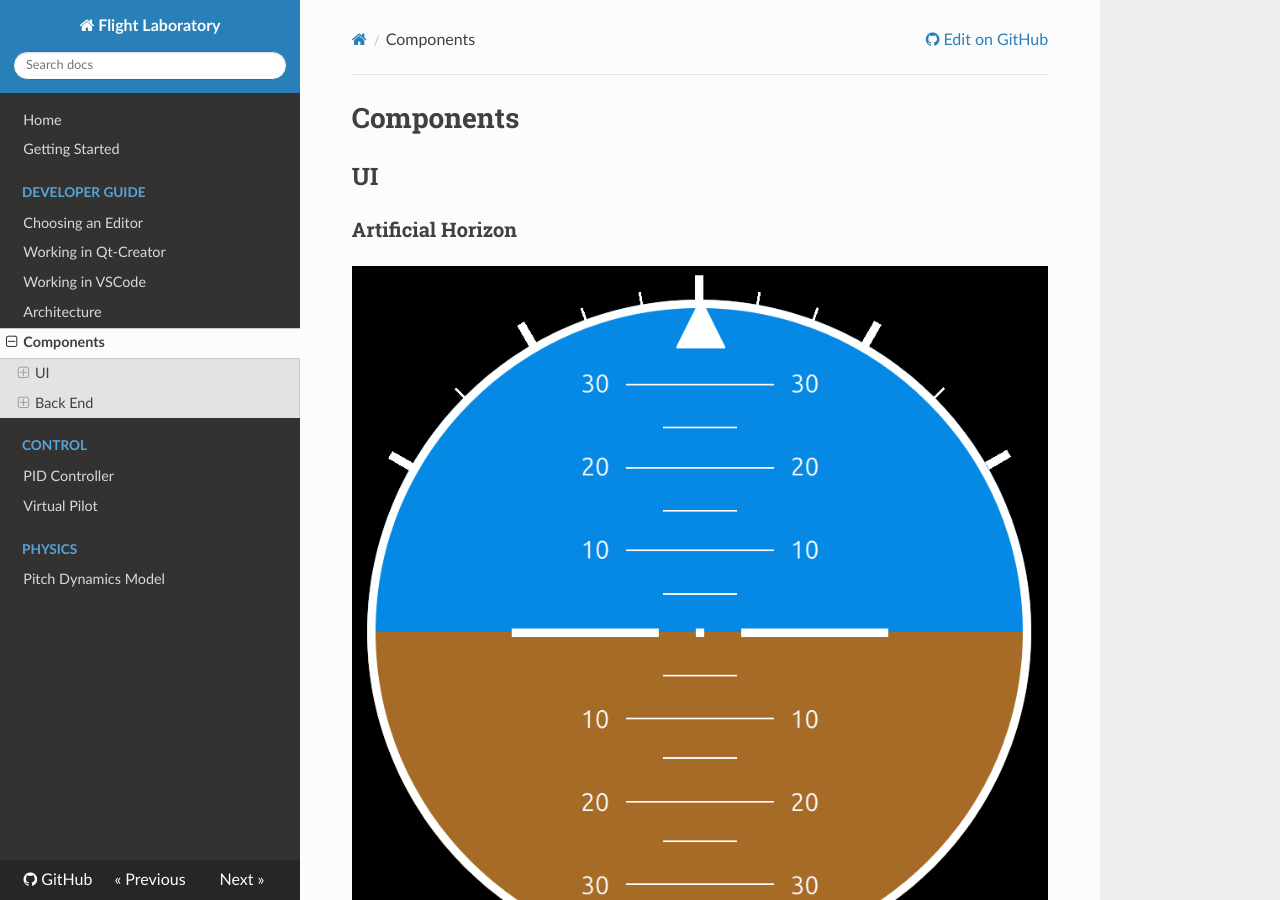
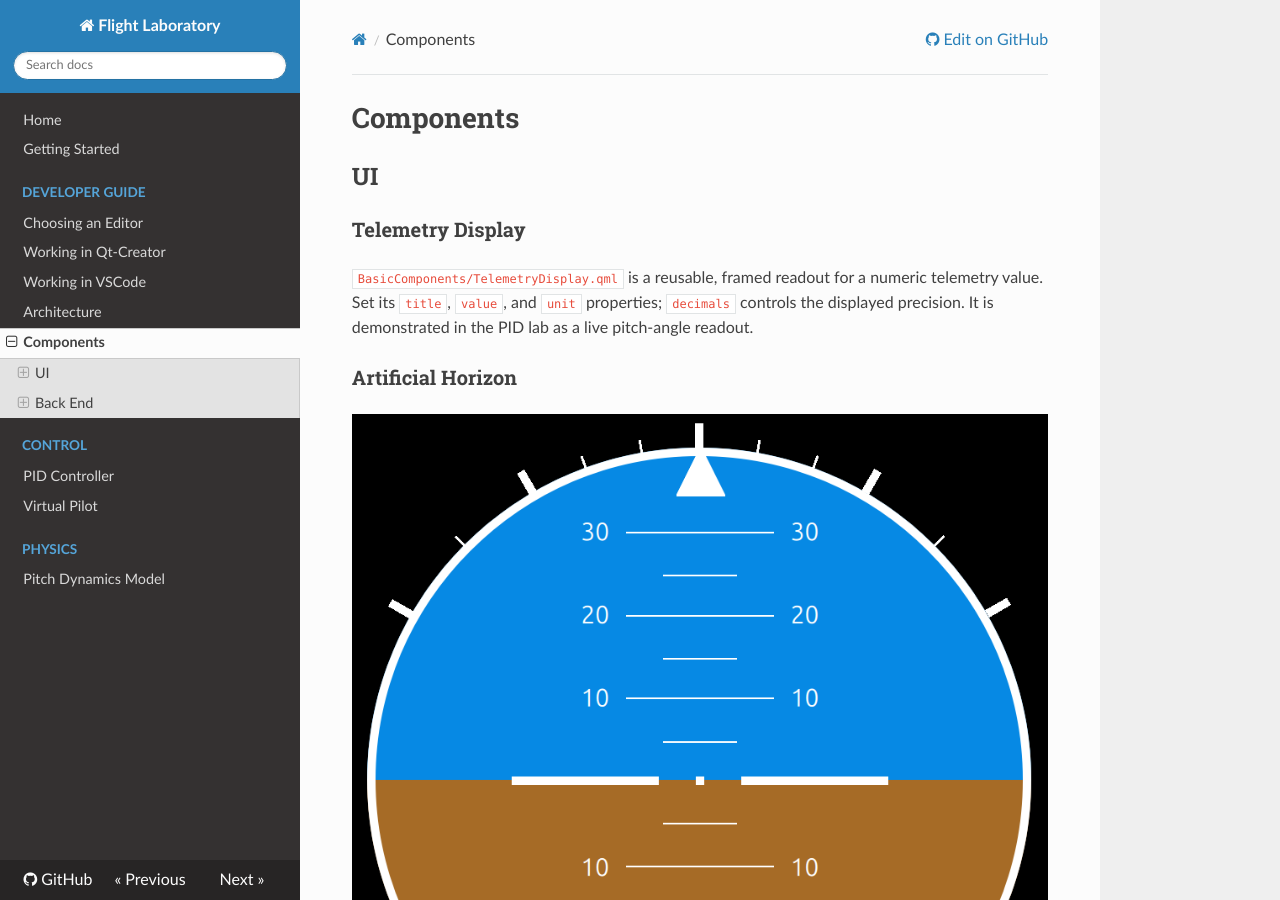
Before and after one commit to LLKE/flight-laboratory, an MkDocs documentation site: the page built from Docs/docs/components.md, in a window 1280 px wide and 900 px high. Built offline with MkDocs 1.6.1, drawn with Linux system fonts in a browser that asks for light colours; nearby versions of some CDN libraries.

Commit message:
feat (FL): add basic telemetry display component and try to use. Layout in PIDLab still WIP

```diff
--- a/CMakeLists.txt
+++ b/CMakeLists.txt
@@ -46,6 +46,7 @@ qt_add_qml_module(appFlightLaboratory
         src/qml/PIDLab.qml
         src/qml/PIDTuningGuide.qml
         src/qml/BasicComponents/LabelledSlider.qml
+        src/qml/BasicComponents/TelemetryDisplay.qml
         src/qml/Styling/Styling.qml
 
     SOURCES
--- a/Docs/docs/components.md
+++ b/Docs/docs/components.md
@@ -1,6 +1,10 @@
 # Components
 
 ## UI
+
+### Telemetry Display
+
+`BasicComponents/TelemetryDisplay.qml` is a reusable, framed readout for a numeric telemetry value. Set its `title`, `value`, and `unit` properties; `decimals` controls the displayed precision. It is demonstrated in the PID lab as a live pitch-angle readout.
 
 ### Artificial Horizon
 
```
Also changed, not shown: 2 other files.
